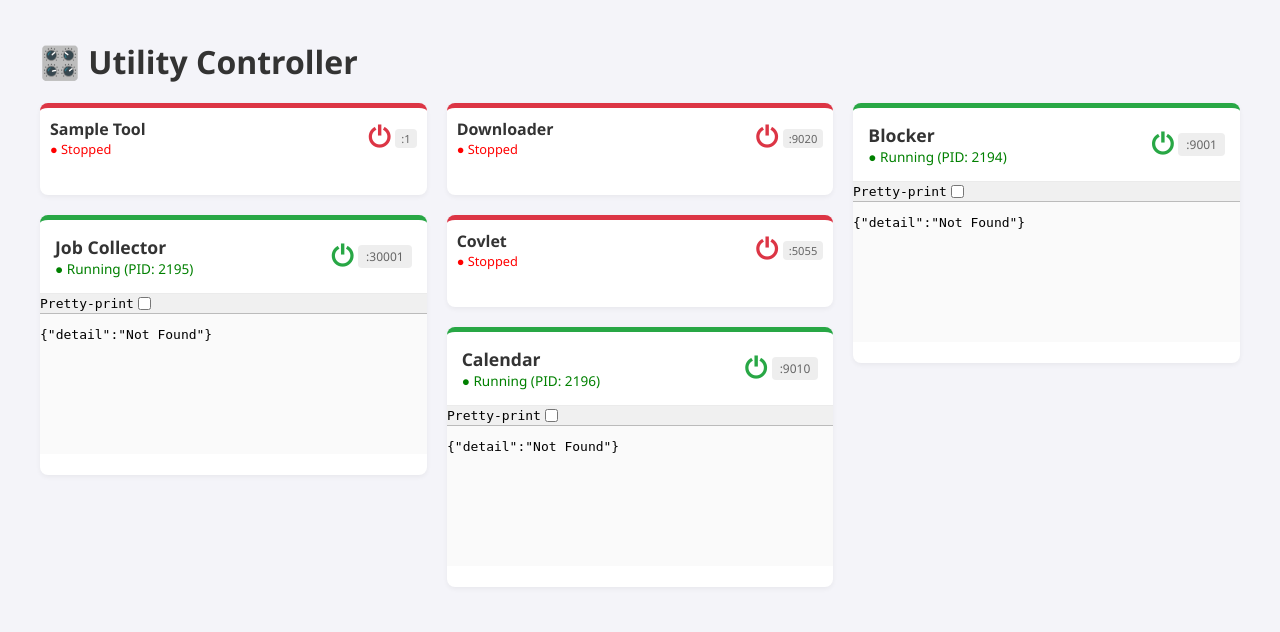
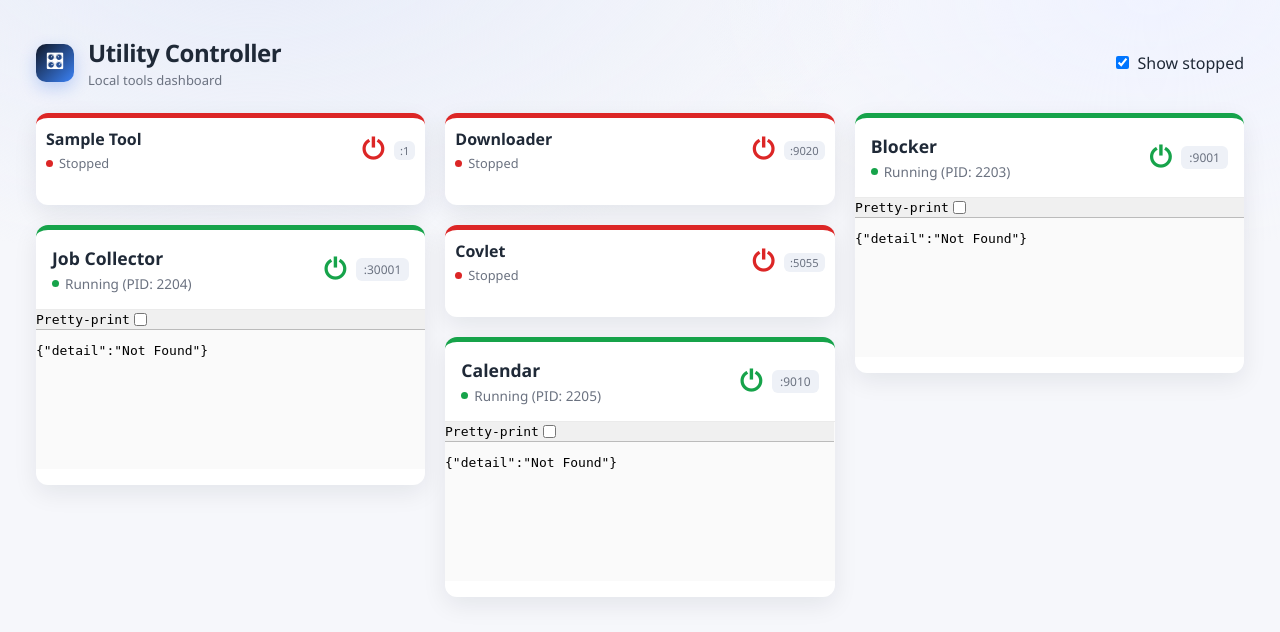
Before and after one commit to Dimi20cen/HQ, a FastAPI app: page /dashboard in a window 1280 px wide. Shown: the top 632 px of the page. Run offline with FastAPI, Linux system fonts and the light colour scheme; tables that the repository leaves empty hold one stand-in row (values such as "Sample post").

Commit message:
refactor: simplify dashboard header

```diff
--- a/controller/templates/dashboard.html
+++ b/controller/templates/dashboard.html
@@ -4,93 +4,187 @@
     <meta charset="UTF-8">
     <title>Utility Controller</title>
     <style>
-        body {
-            font-family: 'Segoe UI', sans-serif;
-            margin: 40px;
-            background-color: #f4f4f9;
-        }
-        h1 {
-            color: #333;
-            margin-bottom: 20px;
+        :root {
+            --bg: #f6f7fb;
+            --bg-accent: #eef1f7;
+            --card: #ffffff;
+            --text: #1f2937;
+            --muted: #6b7280;
+            --border: rgba(0, 0, 0, 0.06);
+            --shadow: 0 8px 24px rgba(15, 23, 42, 0.08);
+            --green: #16a34a;
+            --red: #dc2626;
+            --yellow: #d97706;
+            --blue: #2563eb;
         }
 
-        /* Grid Layout */
+        * { box-sizing: border-box; }
+
+        body {
+            font-family: "Space Grotesk", "Segoe UI", sans-serif;
+            margin: 36px;
+            color: var(--text);
+            background:
+                radial-gradient(1200px 600px at 20% -10%, #e7ecf9 0%, transparent 55%),
+                radial-gradient(900px 500px at 90% 0%, #f0f3ff 0%, transparent 50%),
+                var(--bg);
+        }
+
+        .toolbar {
+            display: flex;
+            align-items: center;
+            justify-content: space-between;
+            margin-bottom: 24px;
+            gap: 16px;
+        }
+
+        .title {
+            display: flex;
+            align-items: center;
+            gap: 14px;
+        }
+
+        .app-icon {
+            width: 38px;
+            height: 38px;
+            border-radius: 10px;
+            background: linear-gradient(135deg, #111827, #3b82f6);
+            display: grid;
+            place-items: center;
+            color: #fff;
+            font-size: 18px;
+            box-shadow: 0 6px 16px rgba(37, 99, 235, 0.25);
+        }
+
+        .app-name {
+            font-size: 24px;
+            font-weight: 700;
+            letter-spacing: -0.5px;
+        }
+
+        .app-subtitle {
+            color: var(--muted);
+            font-size: 13px;
+            margin-top: 2px;
+        }
+
+        .toolbar-actions {
+            display: flex;
+            align-items: center;
+            gap: 12px;
+            color: var(--muted);
+            font-size: 13px;
+        }
+
+        .toolbar-actions button {
+            background: var(--card);
+            border: 1px solid var(--border);
+            border-radius: 8px;
+            padding: 8px 12px;
+            font-family: inherit;
+            cursor: pointer;
+            box-shadow: 0 2px 8px rgba(15, 23, 42, 0.08);
+        }
+
+        .toolbar-actions button:hover { border-color: rgba(37, 99, 235, 0.4); }
+
+        .toggle {
+            display: inline-flex;
+            align-items: center;
+            gap: 6px;
+            cursor: pointer;
+        }
+
         .grid-container {
             display: grid;
             grid-template-columns: repeat(auto-fill, minmax(320px, 1fr));
             gap: 20px;
-            grid-auto-rows: 8px; /* for masonry-style row spans */
+            grid-auto-rows: 8px;
         }
 
-        /* The Card */
         .card {
-            background: white;
-            border-top: 5px solid #ccc;
-            border-radius: 8px;
-            box-shadow: 0 2px 5px rgba(0,0,0,0.05);
+            background: var(--card);
+            border-top: 5px solid #e5e7eb;
+            border-radius: 12px;
+            box-shadow: var(--shadow);
             transition: transform 0.2s, box-shadow 0.2s;
             overflow: hidden;
         }
+
         .card:hover {
             transform: translateY(-2px);
-            box-shadow: 0 5px 15px rgba(0,0,0,0.1);
+            box-shadow: 0 12px 30px rgba(15, 23, 42, 0.12);
         }
 
-        .card.status-running { border-top-color: #28a745; }
-        .card.status-stopped { border-top-color: #dc3545; }
+        .card.is-hidden { display: none; }
+        .card.status-running { border-top-color: var(--green); }
+        .card.status-stopped { border-top-color: var(--red); }
+
+        .card-body {
+            padding: 16px;
+            display: flex;
+            flex-direction: column;
+            gap: 12px;
+        }
+
         .card.status-stopped .card-body { padding: 10px; gap: 8px; }
         .card.status-stopped .tool-name { font-size: 1em; }
         .card.status-stopped .status-line { font-size: 0.8em; }
         .card.status-stopped .port-badge { font-size: 0.7em; padding: 2px 6px; }
 
-        /* Card Content */
-        .card-body {
-            padding: 15px;
-            display: flex;
-            flex-direction: column;
-            gap: 12px;
-        }
-
-        /* Header */
         .tool-header {
             display: flex;
             justify-content: space-between;
             align-items: center;
+            gap: 12px;
         }
 
         .tool-header-left {
             display: flex;
             flex-direction: column;
+            gap: 4px;
         }
 
         .tool-name {
             font-size: 1.1em;
-            font-weight: bold;
-            color: #333;
+            font-weight: 700;
+            color: var(--text);
             text-transform: capitalize;
         }
 
         .status-line {
+            display: inline-flex;
+            align-items: center;
+            gap: 6px;
             font-size: 0.85em;
             font-weight: 500;
-            color: #666;
+            color: var(--muted);
         }
+
+        .status-dot {
+            width: 7px;
+            height: 7px;
+            border-radius: 50%;
+            background: var(--muted);
+        }
+
+        .status-dot.running { background: var(--green); }
+        .status-dot.stopped { background: var(--red); }
 
         .header-right {
             display: flex;
             align-items: center;
-            gap: 1px; /* space between port and power icon */
+            gap: 6px;
         }
 
         .port-badge {
             font-size: 0.75em;
-            color: #666;
-            background: #eee;
+            color: var(--muted);
+            background: var(--bg-accent);
             padding: 3px 8px;
-            border-radius: 4px;
+            border-radius: 6px;
         }
 
-        /* The POWER button (icon only, color-coded) */
         .btn-status {
             background: transparent;
             border: none;
@@ -102,30 +196,52 @@
             transition: opacity .2s;
         }
 
-        .btn-status:hover { opacity: 0.65; }
+        .btn-status:hover { opacity: 0.7; }
 
-        .btn-green  { color: #28a745; } /* running */
-        .btn-red    { color: #dc3545; } /* stopped */
-        .btn-yellow { color: #d4a017; cursor: wait !important; } /* loading */
+        .btn-green { color: var(--green); }
+        .btn-red { color: var(--red); }
+        .btn-yellow { color: var(--yellow); cursor: wait !important; }
 
-        /* Widget Area */
         .widget-container {
-            border-top: 1px solid rgba(0,0,0,0.06);
+            border-top: 1px solid var(--border);
             background-color: #fafafa;
             height: 160px;
             display: none;
         }
+
         iframe {
             width: 100%;
             height: 100%;
             border: none;
             display: block;
         }
+
+        .empty-state {
+            padding: 28px;
+            color: var(--muted);
+            background: var(--card);
+            border: 1px dashed var(--border);
+            border-radius: 12px;
+        }
     </style>
 </head>
 <body>
 
-<h1>🎛️ Utility Controller</h1>
+<header class="toolbar">
+    <div class="title">
+        <div class="app-icon">&#x1F39B;</div>
+        <div>
+            <div class="app-name">Utility Controller</div>
+            <div class="app-subtitle">Local tools dashboard</div>
+        </div>
+    </div>
+
+    <label class="toggle">
+        <input id="toggle-stopped" type="checkbox" checked />
+        <span>Show stopped</span>
+    </label>
+</header>
+
 <div id="tools-container" class="grid-container"></div>
 
 <script>
@@ -133,30 +249,46 @@
     const GRID_ROW_HEIGHT = 8;
     const GRID_ROW_GAP = 20;
 
-    function safeId(name) {
-        return name.replace(/\s+/g, '_');
+    const state = {
+        showStopped: true,
+        toolMap: new Map()
+    };
+
+    const els = {
+        container: document.getElementById('tools-container'),
+        toggleStopped: document.getElementById('toggle-stopped')
+    };
+
+    function el(tag, className, text) {
+        const node = document.createElement(tag);
+        if (className) node.className = className;
+        if (text !== undefined && text !== null) node.textContent = text;
+        return node;
     }
 
-    // 1. Load tools
+    function safeId(name) {
+        return name.replace(/[^a-zA-Z0-9_-]+/g, '_');
+    }
+
     async function loadDashboard() {
-        const container = document.getElementById('tools-container');
-
         try {
             const resp = await fetch('/tools');
             const data = await resp.json();
-            const tools = data.tools;
+            const tools = data.tools || [];
 
-            container.innerHTML = '';
+            els.container.innerHTML = '';
+            state.toolMap.clear();
 
             if (tools.length === 0) {
-                container.innerHTML = '<p>No tools found.</p>';
+                const empty = el('div', 'empty-state', 'No tools found.');
+                els.container.appendChild(empty);
                 return;
             }
 
-            for (const tool of tools) {
+            tools.forEach(tool => {
                 const card = createToolCard(tool);
-                container.appendChild(card);
-            }
+                els.container.appendChild(card);
+            });
 
             requestAnimationFrame(resizeAllCards);
             refreshAllStatuses();
@@ -166,52 +298,60 @@
         }
     }
 
-    // 2. Build card
     function createToolCard(tool) {
-        const div = document.createElement('div');
+        const card = el('div', `card status-${tool.status || 'stopped'}`);
         const sId = safeId(tool.name);
 
-        div.className = `card status-${tool.status}`;
-        div.id = `card-${sId}`;
-        div.dataset.port = tool.port;
+        card.id = `card-${sId}`;
+        card.dataset.name = tool.name;
 
-        let widgetHtml = '';
+        const cardBody = el('div', 'card-body');
+        const header = el('div', 'tool-header');
+        const left = el('div', 'tool-header-left');
+        const right = el('div', 'header-right');
+
+        const name = el('span', 'tool-name', tool.name);
+        const statusLine = el('div', 'status-line');
+        const statusDot = el('span', 'status-dot');
+        const statusText = el('span', 'status-text', 'Checking...');
+
+        statusLine.appendChild(statusDot);
+        statusLine.appendChild(statusText);
+        left.appendChild(name);
+        left.appendChild(statusLine);
+
+        const btn = el('button', 'btn-status btn-yellow');
+        btn.id = `btn-${sId}`;
+        btn.disabled = true;
+        btn.setAttribute('aria-label', `Toggle ${tool.name}`);
+        btn.textContent = '⏻';
+        btn.addEventListener('click', () => statusButtonAction(tool.name));
+
+        const port = el('span', 'port-badge', `:${tool.port}`);
+
+        right.appendChild(btn);
+        right.appendChild(port);
+
+        header.appendChild(left);
+        header.appendChild(right);
+        cardBody.appendChild(header);
+        card.appendChild(cardBody);
+
         if (tool.has_widget) {
-            widgetHtml = `
-            <div class="widget-container" id="widget-box-${sId}">
-                <iframe id="iframe-${sId}"></iframe>
-            </div>`;
+            const widgetBox = el('div', 'widget-container');
+            widgetBox.id = `widget-box-${sId}`;
+            const iframe = el('iframe');
+            iframe.id = `iframe-${sId}`;
+            widgetBox.appendChild(iframe);
+            card.appendChild(widgetBox);
         }
 
-        div.innerHTML = `
-            <div class="card-body">
-
-                <div class="tool-header">
-                    <div class="tool-header-left">
-                        <span class="tool-name">${tool.name}</span>
-                        <span id="status-${sId}" class="status-line">Checking...</span>
-                    </div>
-
-                    <div class="header-right">
-                        <button
-                            id="btn-${sId}"
-                            class="btn-status btn-yellow"
-                            onclick="statusButtonAction('${tool.name}')"
-                            disabled
-                        >⏻</button>
-                        <span class="port-badge">:${tool.port}</span>
-                    </div>
-                </div>
-            </div>
-
-            ${widgetHtml}
-        `;
-
-        return div;
+        state.toolMap.set(tool.name, { card, statusDot, statusText, btn, sId });
+        return card;
     }
 
     function resizeCard(card) {
-        if (!card) return;
+        if (!card || card.classList.contains('is-hidden')) return;
         const body = card.querySelector('.card-body');
         const widget = card.querySelector('.widget-container');
         let height = 0;
@@ -219,7 +359,6 @@
         if (body) height += body.scrollHeight;
         if (widget && widget.style.display !== 'none') height += widget.scrollHeight;
 
-        // small buffer for borders/gaps
         height += 12;
         const rowSpan = Math.ceil((height + GRID_ROW_GAP) / (GRID_ROW_HEIGHT + GRID_ROW_GAP));
         card.style.gridRowEnd = `span ${rowSpan}`;
@@ -229,79 +368,91 @@
         document.querySelectorAll('.card').forEach(resizeCard);
     }
 
-    // 3. Power button behavior
+    function applyFilters() {
+        state.toolMap.forEach(({ card }) => {
+            const alive = card.dataset.alive === '1';
+            const hidden = !state.showStopped && !alive;
+            card.classList.toggle('is-hidden', hidden);
+        });
+        requestAnimationFrame(resizeAllCards);
+    }
+
     async function statusButtonAction(name) {
-        const sId = safeId(name);
-        const btn = document.getElementById(`btn-${sId}`);
-        const action = btn.dataset.action; // launch or kill
+        const entry = state.toolMap.get(name);
+        if (!entry) return;
+
+        const { btn } = entry;
+        const action = btn.dataset.action;
 
         if (!action) return;
 
-        btn.className = "btn-status btn-yellow";
+        btn.className = 'btn-status btn-yellow';
         btn.disabled = true;
 
         try {
             await fetch(`/tools/${name}/${action}`, { method: 'POST' });
         } catch {
-            alert("Command failed");
+            alert('Command failed');
         }
 
         setTimeout(refreshAllStatuses, 1000);
     }
 
-    // 4. Refresh statuses
     async function refreshAllStatuses() {
         try {
             const resp = await fetch('/tools/status-all');
             const data = await resp.json();
+            const tools = data.tools || [];
 
-            data.tools.forEach(tool => {
-                const sId = safeId(tool.name);
-                const card = document.getElementById(`card-${sId}`);
-                const statusText = document.getElementById(`status-${sId}`);
-                const btn = document.getElementById(`btn-${sId}`);
+            tools.forEach(tool => {
+                const entry = state.toolMap.get(tool.name);
+                if (!entry) return;
 
+                const { card, statusDot, statusText, btn, sId } = entry;
                 const widgetBox = document.getElementById(`widget-box-${sId}`);
                 const iframe = document.getElementById(`iframe-${sId}`);
+                const alive = !!tool.alive;
 
-                if (tool.alive) {
-                    card.classList.add('status-running');
-                    card.classList.remove('status-stopped');
+                card.dataset.alive = alive ? '1' : '0';
+                card.classList.toggle('status-running', alive);
+                card.classList.toggle('status-stopped', !alive);
 
-                    statusText.innerHTML = `<span style="color:green">● Running (PID: ${tool.pid})</span>`;
+                statusDot.classList.toggle('running', alive);
+                statusDot.classList.toggle('stopped', !alive);
 
-                    btn.disabled = false;
-                    btn.dataset.action = "kill";
-                    btn.className = "btn-status btn-green";
+                statusText.textContent = alive
+                    ? `Running (PID: ${tool.pid})`
+                    : 'Stopped';
 
-                    if (widgetBox && iframe) {
+                btn.disabled = false;
+                btn.dataset.action = alive ? 'kill' : 'launch';
+                btn.className = alive ? 'btn-status btn-green' : 'btn-status btn-red';
+
+                if (widgetBox && iframe) {
+                    if (alive) {
                         if (!iframe.src) iframe.src = `http://127.0.0.1:${tool.port}/widget`;
                         widgetBox.style.display = 'block';
+                    } else {
+                        widgetBox.style.display = 'none';
+                        iframe.removeAttribute('src');
                     }
-
-                } else {
-                    card.classList.remove('status-running');
-                    card.classList.add('status-stopped');
-
-                    statusText.innerHTML = `<span style="color:red">● Stopped</span>`;
-
-                    btn.disabled = false;
-                    btn.dataset.action = "launch";
-                    btn.className = "btn-status btn-red";
-
-                    if (widgetBox) widgetBox.style.display = 'none';
-                    if (iframe) iframe.removeAttribute('src');
                 }
 
                 requestAnimationFrame(() => resizeCard(card));
             });
 
+            applyFilters();
+
         } catch (e) {
-            console.error("Refresh failed", e);
+            console.error('Refresh failed', e);
         }
     }
 
-    // Init
+    els.toggleStopped.addEventListener('change', () => {
+        state.showStopped = els.toggleStopped.checked;
+        applyFilters();
+    });
+
     loadDashboard();
     setInterval(refreshAllStatuses, REFRESH_RATE);
     window.addEventListener('resize', () => requestAnimationFrame(resizeAllCards));
```
